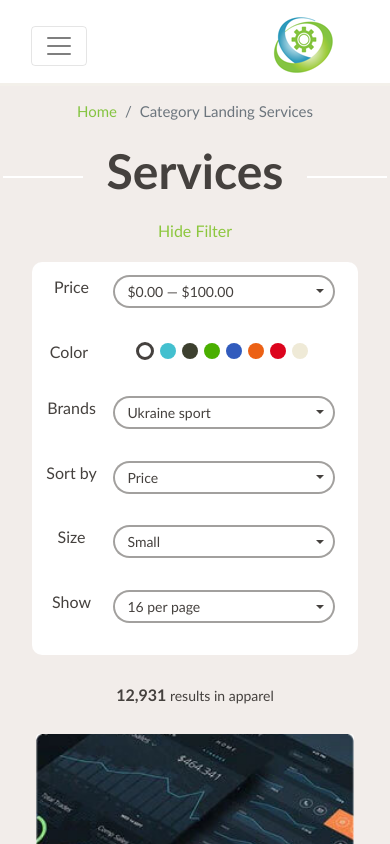
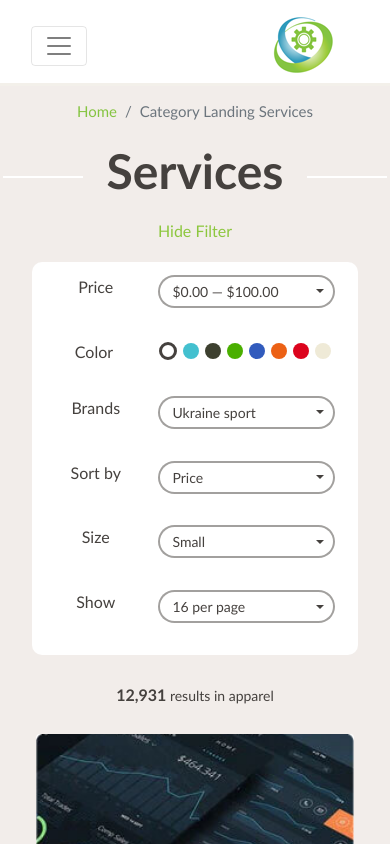
Before and after one commit to Jullut/ECommerce-React, a React (Create React App) app: page /categories in a window 390 px wide. Shown: the top 844 px of the page. Built offline with nearby package versions, Linux system fonts and the light colour scheme.

Commit message:
updated responsive design for the landing services page

```diff
--- a/src/components/Filter/Filter.module.scss
+++ b/src/components/Filter/Filter.module.scss
@@ -69,7 +69,7 @@
     }
 
     .btnDrop {
-        width: 8vw;
+        width: 175px;
         border-right: none;
             &:hover, &:focus, &:active {
                 border-right: none !important;
@@ -86,7 +86,7 @@
 }
 
 .btnAll {
-    width: 9.3vw;
+    width: 200px;
 
     button {
         border-radius: 50%;
@@ -138,11 +138,11 @@
 
 }
 
-@media (min-width: 320px) and (max-width: 767px) {
+@media (min-width: 320px) and (max-width: 425px) {
 
     .dropdown {
         .btnDrop {
-            width: 50vw;
+            width: 150px;
         }
     }
 
@@ -152,11 +152,40 @@
     }
 
     .btnAll {
-        width: 58vw;
+        width: 180px;
     }
 
     .dropTitle {
-        margin-left: 25%;
+        margin-left: 20%;
     }
 
 }
+
+@media (min-width: 900px) and (max-width: 1024px) and (orientation: landscape) {
+
+    .dropdown {
+        .btnDrop {
+            width: 150px;
+        }
+    }
+
+    .btnAll {
+        width: 175px;
+    }
+
+  }
+
+
+  @media (min-width: 768px) and (max-width: 899px) {
+
+	.dropdown {
+        .btnDrop {
+            width: 70px;
+        }
+    }
+
+    .btnAll {
+        width: 80px;
+    }
+
+  }
```
